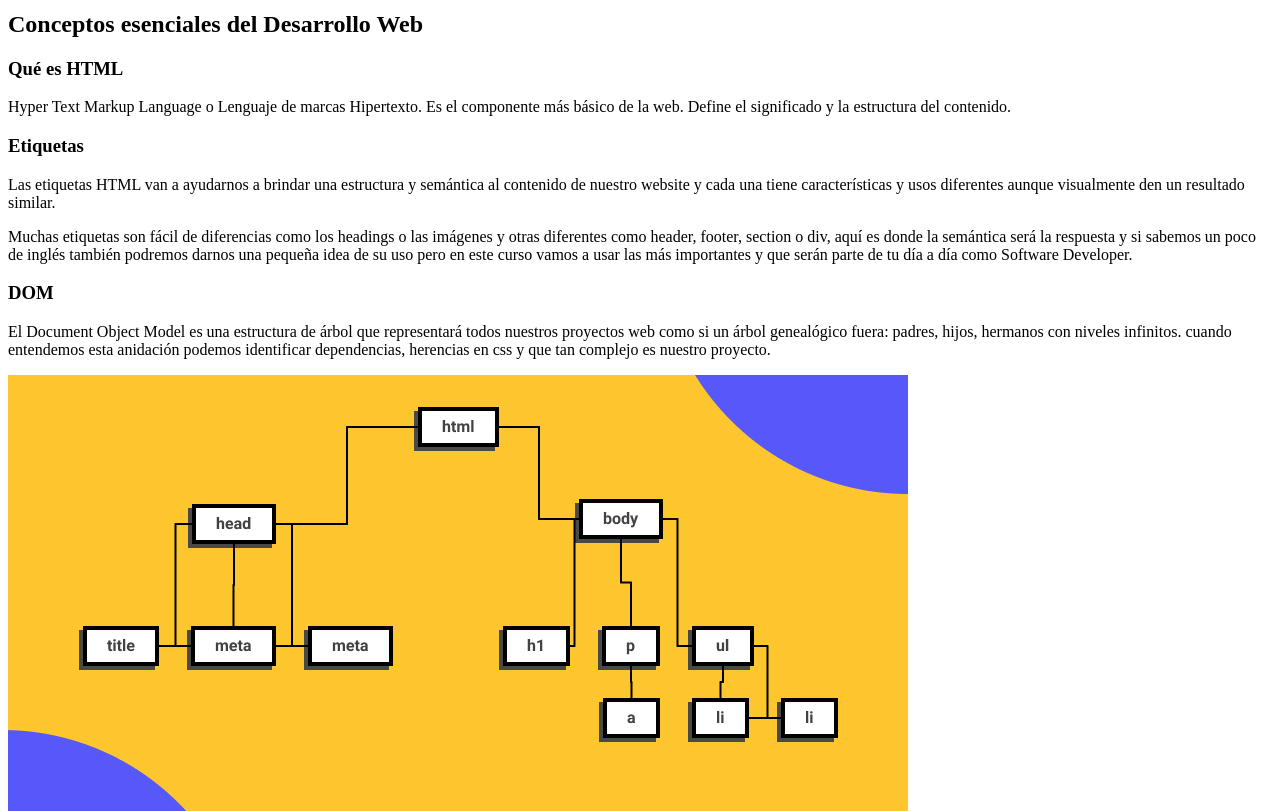
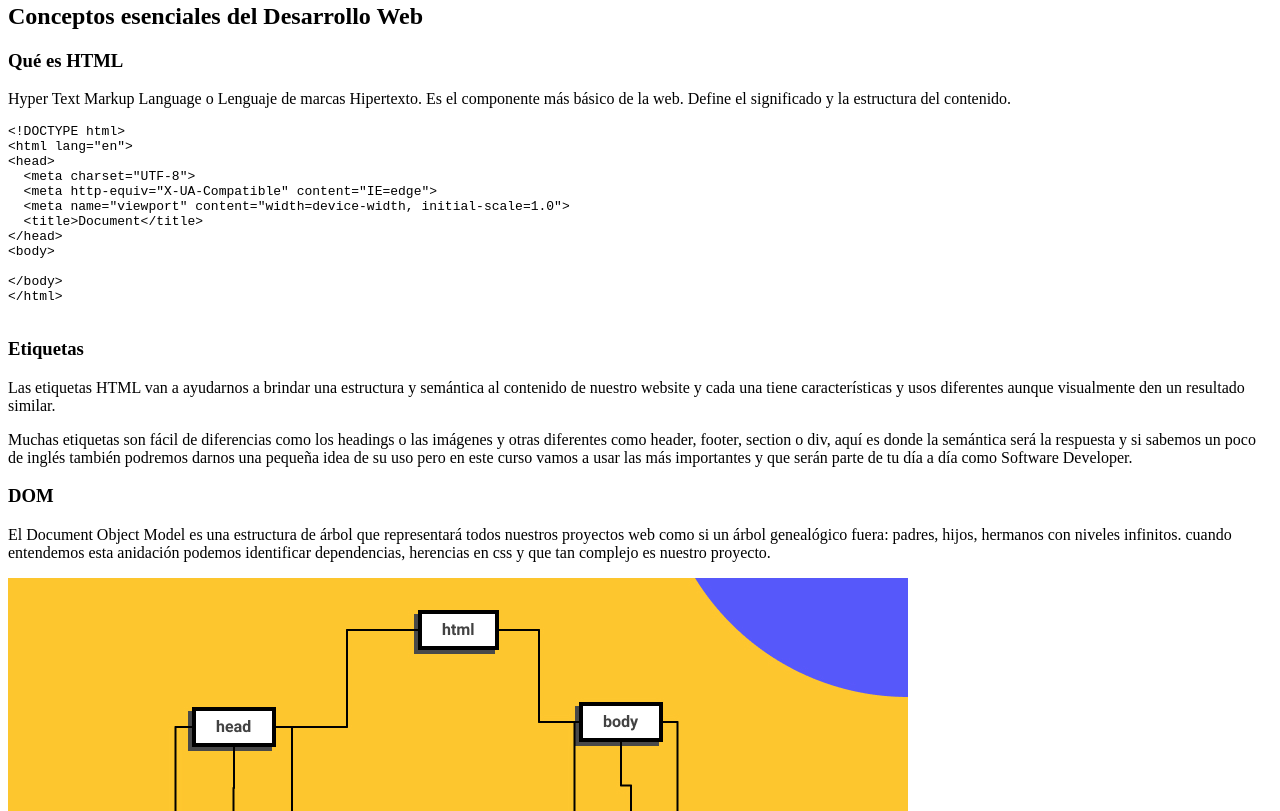
Before and after one commit to FelipeMerchan/medium, a plain HTML site: page index.html in a window 1280 px wide. Shown: the part 1537-2348 px from the top of the page. Drawn offline with Linux system fonts and the light colour scheme.

Commit message:
Se agregó el menú desplegable y el código HTML con la etiqueta pre

```diff
--- a/index.html
+++ b/index.html
@@ -5,12 +5,15 @@
   <meta name="keywords" content="" />
   <meta name="description" content="" />
   <meta name="viewport" content="width=device-width, initial-scale=1.0">
-  <title>Document</title>
+  <title>Medium</title>
 </head>
 <body>
   <header>
-    <p>Setup</p>
     <nav>
+      <details open>
+        <summary>
+          Setup
+        </summary>
         <ol>
           <li>
             <a href="#google-chrome">Google Chrome</a>
@@ -25,7 +28,9 @@
             <a href="#github">GitHub</a>
           </li>
         </ol>
-      <p>Conceptos esenciales del Desarrollo Web</p>
+      </details>
+      <details open>
+        <summary>Conceptos esenciales del Desarrollo Web</summary>
         <ol>
           <li>
             <a href="#que-es-html">Qué es HTML</a>
@@ -46,6 +51,7 @@
             <a href="#que-es-css">Qué es CSS</a>
           </li>
         </ol>
+      </details>
     </nav>
   </header>
   <h1>Curso esencial de HTML y CSS</h1>
@@ -86,6 +92,20 @@
   <p>
     Hyper Text Markup Language o Lenguaje de marcas Hipertexto. Es el componente más básico de la web. Define el significado y la estructura del contenido.
   </p>
+  <pre>
+&lt;!DOCTYPE html&gt;
+&lt;html lang=&quot;en&quot;&gt;
+&lt;head&gt;
+  &lt;meta charset=&quot;UTF-8&quot;&gt;
+  &lt;meta http-equiv=&quot;X-UA-Compatible&quot; content=&quot;IE=edge&quot;&gt;
+  &lt;meta name=&quot;viewport&quot; content=&quot;width=device-width, initial-scale=1.0&quot;&gt;
+  &lt;title&gt;Document&lt;/title&gt;
+&lt;/head&gt;
+&lt;body&gt;
+
+&lt;/body&gt;
+&lt;/html&gt;
+  </pre>
 
   <h3 id="etiquetas">Etiquetas</h3>
   <p>
```
Lines whose indentation alone changed are shown as unchanged.
